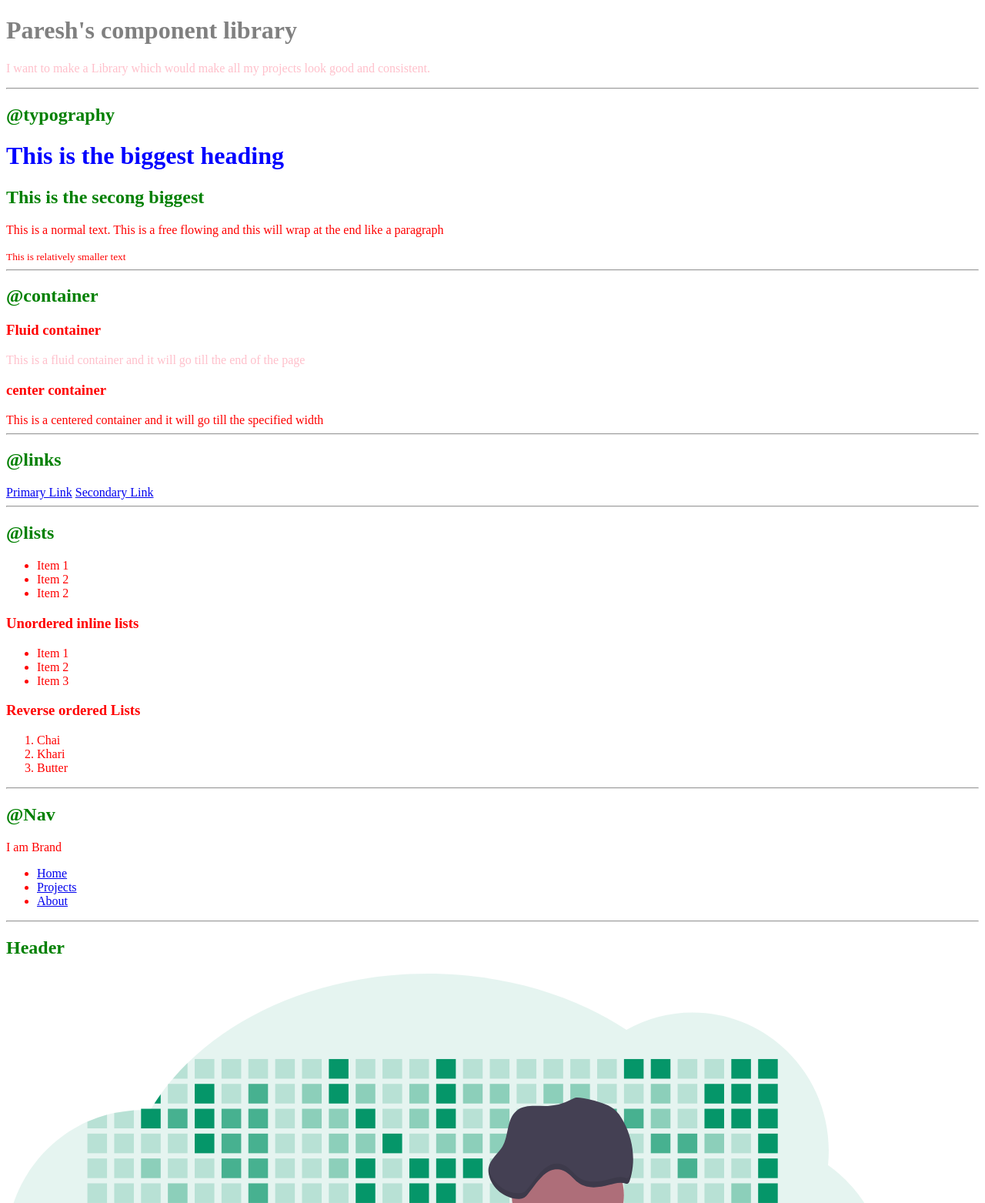
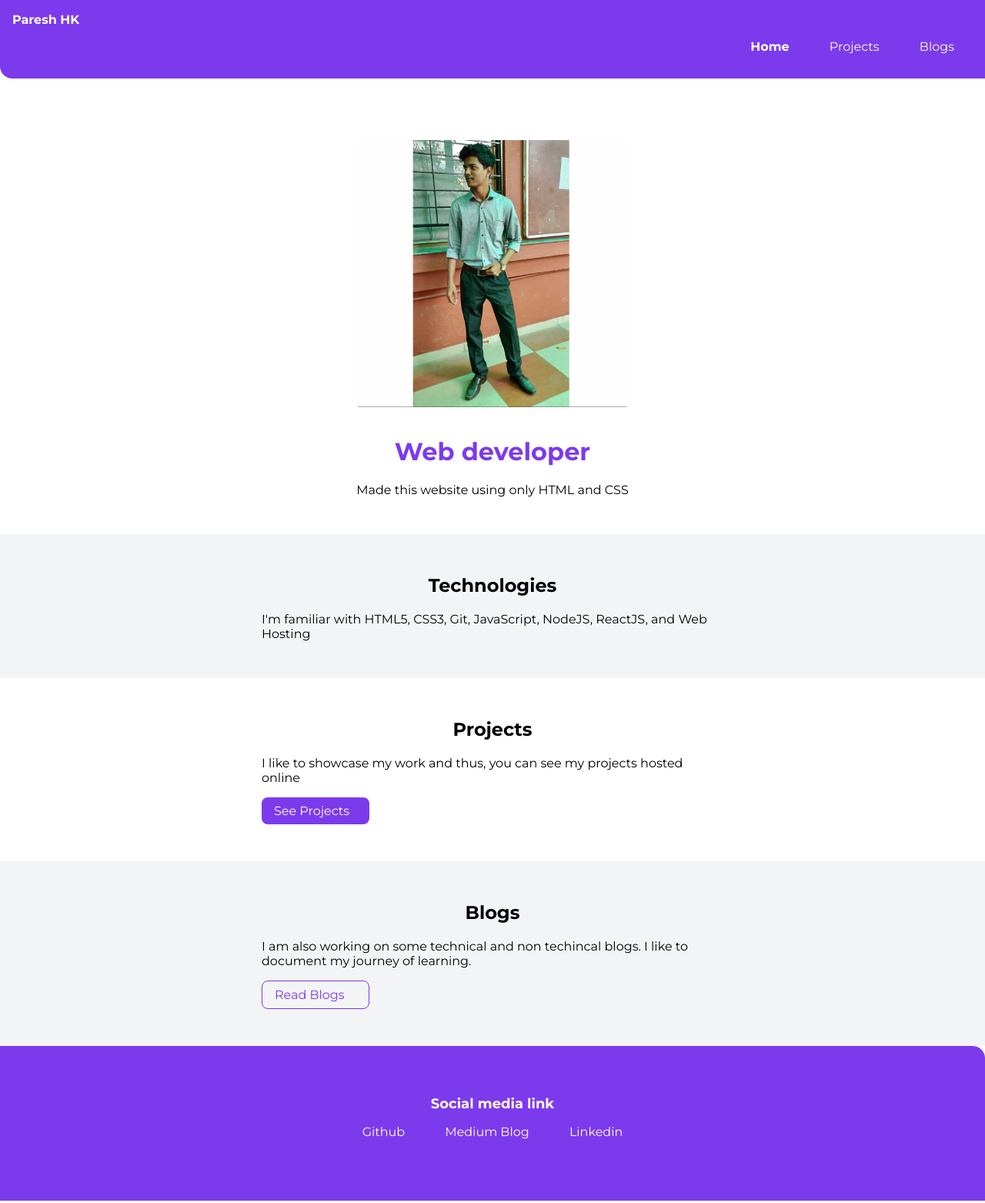
Before and after one commit to PareshHK/neogcamp-lesson-3-live, a plain HTML site: page index.html in a window 1280 px wide. Shown: the top 1563 px of the page at 77% size. Drawn offline with Linux system fonts and the light colour scheme.

Commit message:
final commit

```diff
--- a/index.html
+++ b/index.html
@@ -1,160 +1,79 @@
 <!DOCTYPE html>
 <html lang="en">
-
 <head>
     <meta charset="UTF-8">
-    <meta http-equiv="X-UA-Compatible" content="IE=edge">
     <meta name="viewport" content="width=device-width, initial-scale=1.0">
-    <title>Component Library</title>
-    <!--CSS 1st way of doing : Style Tag
-    <style>
-        body {
-            color: red;
-        }
-    </style> -->
-    <!--third way of doing css is external link
-
-
-
-
-    -->
+    <title>Paresh Portfolio Page</title>
     <link href="styles.css" rel="stylesheet" />
-
 </head>
-
 <body>
-    <h1 id="lib-header">Paresh's component library </h1>
-
-    <p class="para">I want to make a Library which would make all my projects look good and consistent.</p>
-    <hr>
-    <h2>@typography</h2>
-    <h1>This is the biggest heading </h1>
-    <h2>
-        This is the secong biggest
-    </h2>
-    <p>
-        This is a normal text. This is a free flowing and this will wrap at the end like a paragraph
-    </p>
-    <small>
-        This is relatively smaller text
-    </small>
-    <hr>
-    <h2>
-        @container
-    </h2>
-
-    <h3>
-        Fluid container
-    </h3>
-    <div class="para">
-        This is a fluid container and it will go till the end of the page
-    </div>
-    <h3>
-        center container
-    </h3>
-    <div>
-        This is a centered container and it will go till the specified width
-    </div>
-    <hr>
-    <h2>
-        @links
-    </h2>
-    <a href="/">Primary Link</a>
-    <a href="/">Secondary Link</a>
-    <hr>
-
-    <h2>@lists</h2>
-    <ul>
-        <li>
-            Item 1
-        </li>
-        <li>
-            Item 2
-        </li>
-        <li>
-            Item 2
-        </li>
-    </ul>
-    <h3>
-        Unordered inline lists
-    </h3>
-    <ul>
-        <li>
-            Item 1
-        </li>
-        <li>
-            Item 2
-        </li>
-        <li>
-            Item 3
-
-        </li>
-    </ul>
-    <h3>Reverse ordered Lists</h3>
-    <ol>
-        <li>
-            Chai
-        </li>
-        <li>
-            Khari
-        </li>
-        <li>
-            Butter
-        </li>
-    </ol>
-    <hr>
-
-    <h2>@Nav</h2>
-    <nav>
-
-        <div>I am Brand</div>
-        <ul>
-            <li>
-                <a href="/">Home</a>
+    <nav class="navigation container">
+        <div class="nav-brand">Paresh HK</div>
+        <ul class="list-non-bullet nav-pills">
+            <li class="list-item-inline">
+                <a class="link link-active" href="/">Home</a>
             </li>
-            <li>
-                <a href="/">Projects</a>
+            <li class="list-item-inline">
+                <a class="link" href="/projects.html">Projects</a>
             </li>
-            <li>
-                <a href="/">About</a>
+            <li class="list-item-inline">
+                <a class="link" href="/blogs.html">Blogs</a>
             </li>
         </ul>
     </nav>
 
-    <hr>
-    <h2>Header</h2>
-
-    <header>
-        <img src="images/hero.svg" />
-        <h1>Heading inside Hero</h1>
+    <header class="hero">
+        <img class="hero-img" src="images/hero1.jpg" />
+        <h1 class="hero-heading"> <span class="heading-inverted"> Web developer</span></h1>
+        <center><p>Made this website using only HTML and CSS</p></center>
     </header>
 
-    <hr>
-    <h2>section</h2>
-    <section>
-        <h3>white section </h3>
-        <p>white background</p>
+    <section class="section ow">
+        <div class="container container-center">
+            <h1>Technologies</h1>
+            <p>I'm familiar with HTML5, CSS3, Git, JavaScript, NodeJS, ReactJS, and Web Hosting</p>
+        </div>
     </section>
 
-    <section>
-        <h3>off white section </h3>
-        <p>grey background</p>
+    <section class="section">
+        <div class="container container-center">
+            <h1>Projects</h1>
+            <p>I like to showcase my work and thus, you can see my projects hosted online</p>
+            <a class="link link-primary" href="/projects.html">See Projects</a>
+        </div>
     </section>
 
-    <hr>
-    <h2>footer</h2>
-    <footer>
-        <div>small heading inside header</div>
-        <ul>
-            <li>link 1 </li>
-            <li>link 2 </li>
-            <li>link 3 </li>
+    <section class="section ow">
+        <div class="container container-center">
+            <h1>Blogs</h1>
+            <p>I am also working on some technical and non techincal blogs. I like to document my journey of learning.</p>
+            <a class="link link-secondary" href="/blogs.html">Read Blogs</a>
+        </div>
+    </section>
+
+    <footer class="footer">
+        <div class="footer-header">Social media link</div>
+        <ul class="social-links list-non-bullet">
+            <li class="list-item-inline">
+                <a class="link" href="https://github.com/PareshHK">
+                    Github
+                </a>
+            </li>
+            <li class="list-item-inline">
+                <a class="link" href="https://medium.com/@phatikankan">
+                    Medium Blog
+                </a>
+            </li>
+            <li class="list-item-inline">
+                <a class="link" href="https://www.linkedin.com/in/paresh-hatikankan-a683601b0/">
+                    Linkedin
+                </a>
+            </li>
 
         </ul>
     </footer>
 
+
+
 </body>
-
 </html>
-
-<!-- <div>ctrl+/ is command</div> -->
--- a/styles.css
+++ b/styles.css
@@ -1,23 +1,169 @@
-body{
-    color: red;
+@import url('https://fonts.googleapis.com/css2?family=Montserrat:wght@400;700&display=swap');
 
+:root {
+    --primary-color: #7C3AED;
+    --off-white: #F3F4F6;
+    --dark-gray: #6B7280;
+}
+
+body {
+    font-family: 'Montserrat', sans-serif;
+    margin: 0px
+}
+
+hr {
+    margin: 2rem 0rem;
+}
+
+/** spaces **/
+
+.margin-md {
+    margin: 2rem;
+}
+
+/** container **/
+.container {
+    padding: 0rem 1rem;
+}
+
+.container-center {
+    max-width: 600px;
+    margin: auto;
+}
+
+/** links **/
+.link {
+    box-sizing: border-box;
+    text-decoration: none;
+    padding: 0.5rem 1rem;
+}
+
+.link-primary {
+    background-color: var(--primary-color);
+    border-radius: 0.5rem;
+    color: white;
+    display: block;
+    max-width: 140px;
+    margin: 1rem 1rem 1rem 0rem;
+}
+
+.link-secondary {
+    color: var(--primary-color);
+    border-radius: 0.5rem;
+    border: 1px solid var(--primary-color);
+    display: block;
+    max-width: 140px;
+    margin: 1rem 1rem 1rem 0rem;
+}
+
+/** look into BEM naming convention for CSS **/
+
+/** lists **/
+
+.list-non-bullet {
+    list-style: none;
+    padding-inline-start: 0px;
+}
+
+.list-item-inline {
+    display: inline;
+    padding: 0rem 0.5rem;
+}
+
+/** navigation **/
+
+.navigation {
+    background-color: var(--primary-color);
+    color: white;
+    padding: 1rem;
+    border-bottom-left-radius: 1rem;
+}
+
+.navigation .nav-brand {
+    font-weight: bold;
+}
+
+.navigation .nav-pills {
+    text-align: right;
+}
+
+.navigation .link {
+    color: white;
+}
+
+.navigation .link-active {
+    font-weight: bold;
+}
+
+/** header **/
+
+.hero {
+    padding: 2rem;
+    padding-top: 5rem;
 
 }
 
-h1{
+.hero .hero-img {
+    max-width: 80%;
+    width: 350px;
+    display: block;
+    margin: auto;
+}
 
-    color: blue;
+.hero .hero-heading {
+    text-align: center;
+    padding-top: 1rem;
+    color: var(--dark-gray);
+}
 
+.hero .hero-heading .heading-inverted {
+    color: var(--primary-color);
 }
-h2{
-    color: green;
+
+/** sections **/
+
+.section {
+    padding: 2rem;
+}
+
+.section h1 {
+    text-align: center;
 
 }
 
-#lib-header{
-    color:gray;
+.ow {
+    background-color: var(--off-white);
+}
 
+/** footers **/
+
+.footer {
+    background-color: var(--primary-color);
+    padding: 4rem 1rem;
+    text-align: center;
+    color: white;
+    border-top-right-radius: 1rem;
 }
-.para{
-    color:pink;
+
+.footer .link {
+    color: white
 }
+
+.footer .footer-header {
+    font-weight: bold;
+    font-size: large;
+}
+
+.footer ul {
+    padding-inline-start: 0px;
+}
+
+/** projects **/
+.showcase-list {
+    padding: 2rem;
+}
+
+/** blogs **/
+.showcase-blog {
+    padding-bottom: 6rem;
+}
```
Also changed, not shown: blogs.html (added, +71 -0 lines), projects.html (added, +95 -0 lines), images/hero.svg (deleted), images/hero1.jpg (added), 2 other files.
